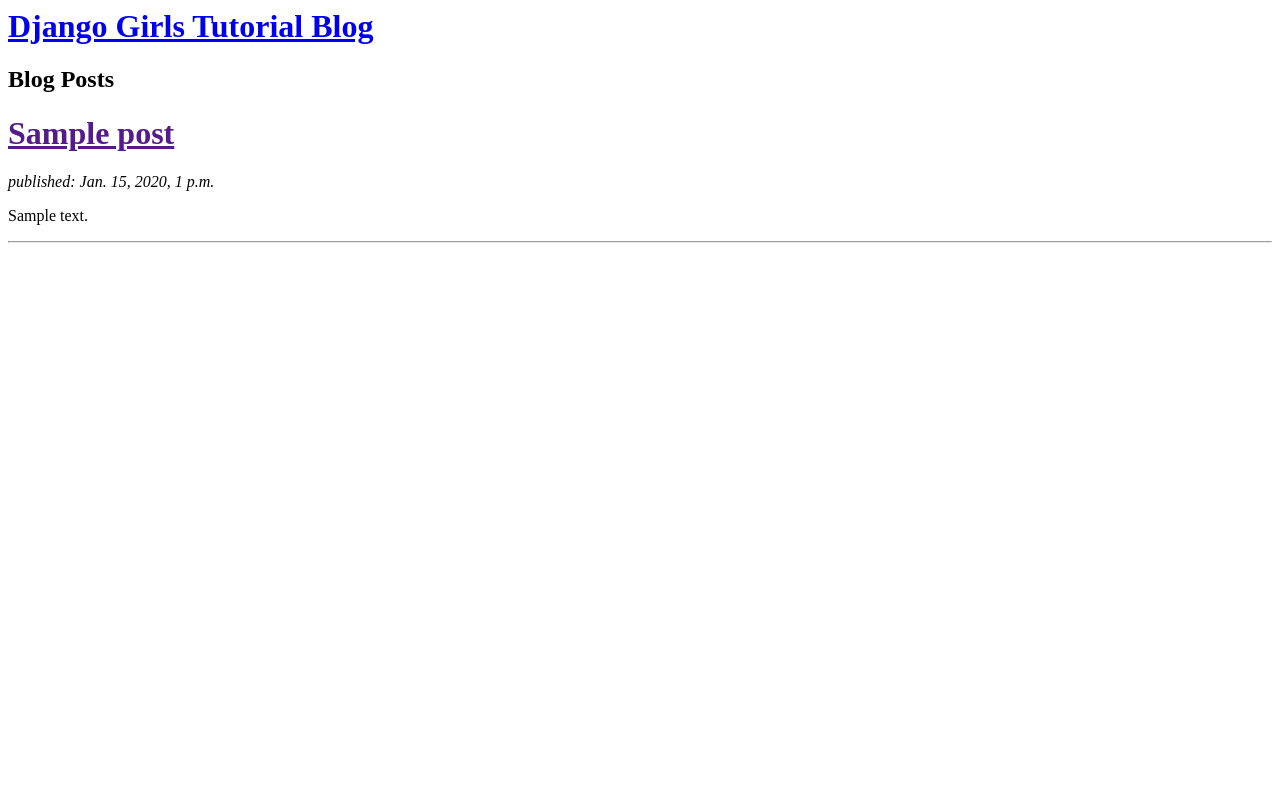
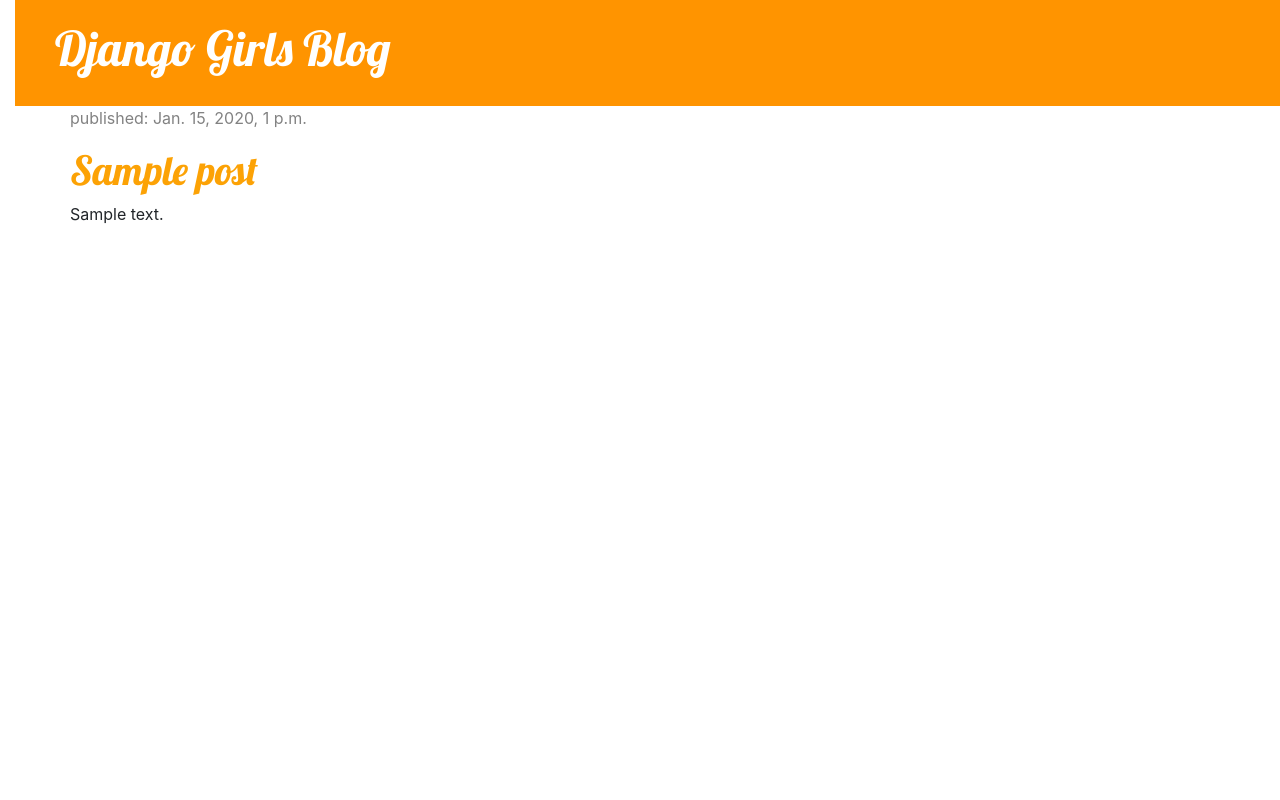
Before and after one commit to ramojo/Django-tutorial, a Django app: template blog/templates/blog/post_list.html in a window 1280 px wide. Run offline with Django 3.2, Linux system fonts and the light colour scheme; the template is opened without the code that fills it: values that come from a table or form of the project are taken from there, others are empty; tables that the repository leaves empty hold one stand-in row (values such as "Sample post"); some libraries are stand-ins or nearby versions.

Commit message:
HTML Homepage is pulling HTML elements from template

```diff
--- /dev/null
+++ b/blog/static/css/blog.css
@@ -0,0 +1,54 @@
+h1 a {
+    color: #FCA205;
+    font-family: 'Lobster';
+}
+body {
+    padding-left: 15px;
+}
+.page-header {
+    background-color: #ff9400;
+    margin-top: 0;
+    padding: 20px 20px 20px 40px;
+}
+
+.page-header h1, .page-header h1 a, .page-header h1 a:visited, .page-header h1 a:active {
+    color: #ffffff;
+    font-size: 36pt;
+    text-decoration: none;
+}
+
+.content {
+    margin-left: 40px;
+}
+
+h1, h2, h3, h4 {
+    font-family: 'Lobster', cursive;
+}
+
+.date {
+    color: #828282;
+}
+
+.save {
+    float: right;
+}
+
+.post-form textarea, .post-form input {
+    width: 100%;
+}
+
+.top-menu, .top-menu:hover, .top-menu:visited {
+    color: #ffffff;
+    float: right;
+    font-size: 26pt;
+    margin-right: 20px;
+}
+
+.post {
+    margin-bottom: 70px;
+}
+
+.post h1 a, .post h1 a:visited {
+    /*color: #000000;*/
+    color: #FCA205;
+}
--- /dev/null
+++ b/blog/templates/blog/base.html
@@ -0,0 +1,27 @@
+{% load staticfiles %}
+<html>
+    <head>
+        <title>Django Girls Tutorial blog</title>
+        <link rel="stylesheet" href="https://maxcdn.bootstrapcdn.com/bootstrap/4.0.0-beta.2/css/bootstrap.min.css" integrity="sha384-PsH8R72JQ3SOdhVi3uxftmaW6Vc51MKb0q5P2rRUpPvrszuE4W1povHYgTpBfshb" crossorigin="anonymous">
+		<link href="//fonts.googleapis.com/css?family=Lobster&subset=latin,latin-ext" rel="stylesheet" type="text/css">
+		<link rel="stylesheet" href="{% static 'css/blog.css' %}">
+
+		<script src="https://maxcdn.bootstrapcdn.com/bootstrap/4.0.0-beta.2/js/bootstrap.min.js" integrity="sha384-alpBpkh1PFOepccYVYDB4do5UnbKysX5WZXm3XxPqe5iKTfUKjNkCk9SaVuEZflJ" crossorigin="anonymous"></script>
+		<script src="https://code.jquery.com/jquery-3.2.1.slim.min.js" integrity="sha384-KJ3o2DKtIkvYIK3UENzmM7KCkRr/rE9/Qpg6aAZGJwFDMVNA/GpGFF93hXpG5KkN" crossorigin="anonymous"></script>
+		<script src="https://cdnjs.cloudflare.com/ajax/libs/popper.js/1.12.3/umd/popper.min.js" integrity="sha384-vFJXuSJphROIrBnz7yo7oB41mKfc8JzQZiCq4NCceLEaO4IHwicKwpJf9c9IpFgh" crossorigin="anonymous"></script>
+
+    </head>
+    <body>
+    <div class="page-header">
+        <h1><a href="/">Django Girls Blog</a></h1>
+    </div>
+    <div class="content container">
+        <div class="row">
+            <div class="col-md-8">
+            {% block content %}
+            {% endblock %}
+            </div>
+        </div>
+    </div>
+</body>
+</html>
--- a/blog/templates/blog/post_list.html
+++ b/blog/templates/blog/post_list.html
@@ -1,24 +1,12 @@
-<html>
-    <head>
-        <title>Django Girls Tutorial blog</title>
-    </head>
-    <body>
-        <div>
-            <h1><a href="/">Django Girls Tutorial Blog</a></h1>
-
-		</div>
-
-        <div class='container'>
-           	<h2>Blog Posts</h2>
-        	{% for post in posts %}
-    			<div>
-			        <h1><a href="">{{ post.title }}</a></h1>
-			        <p><em>published: {{ post.published_date }}</em></p>
-			        <p>{{ post.text|linebreaksbr }}</p>
-			        <hr>
-    			</div>
-			{% endfor %}
-
-        </div>
-    </body>
-</html>
+{% extends 'blog/base.html' %}
+			{% block content %}
+		            {% for post in posts %}
+		                <div class="post">
+		                    <div class="date">
+		                        <p>published: {{ post.published_date }}</p>
+		                    </div>
+		                    <h1><a href="">{{ post.title }}</a></h1>
+		                    <p>{{ post.text|linebreaksbr }}</p>
+		                </div>
+		            {% endfor %}
+			{% endblock %}
```
